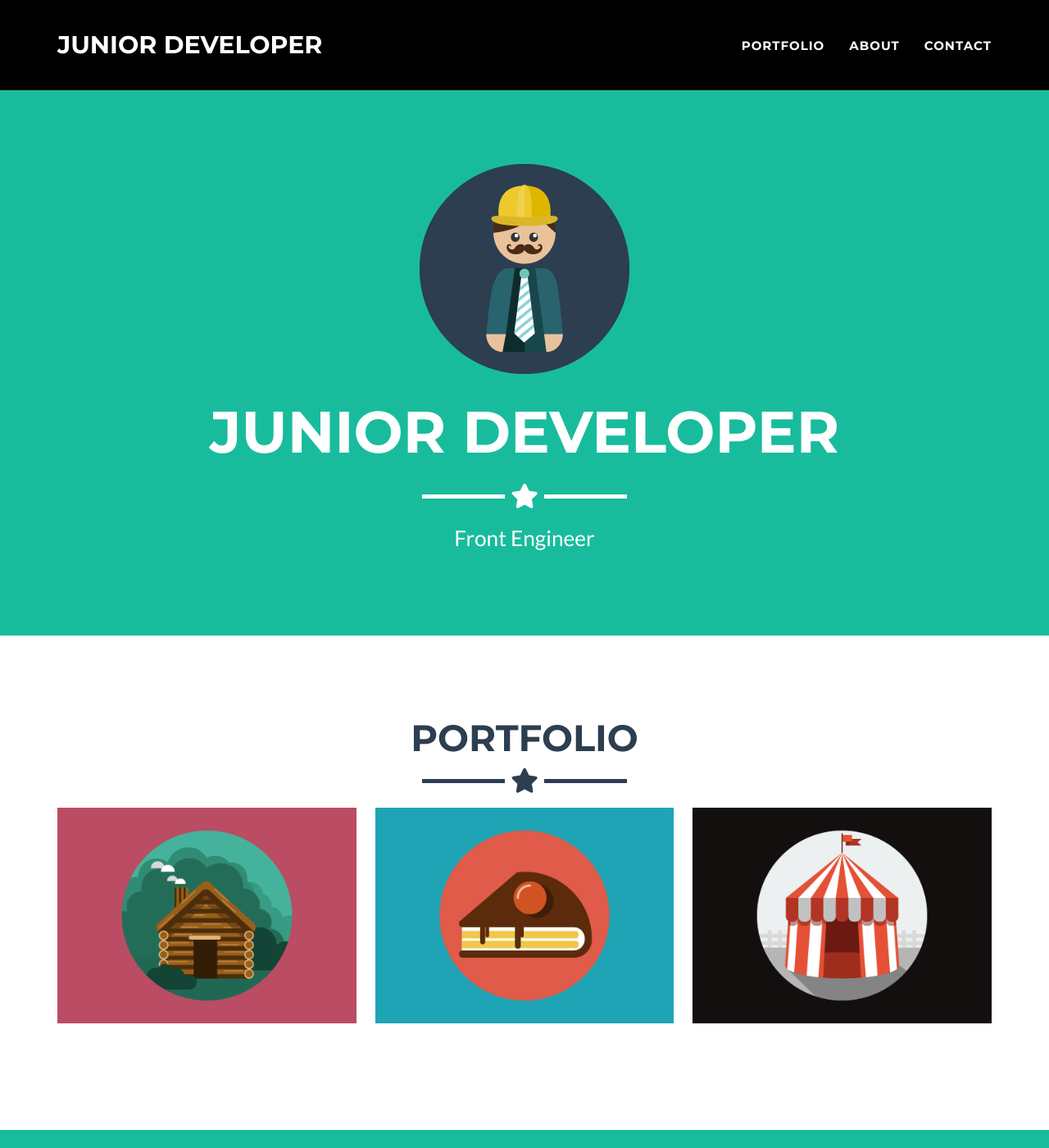
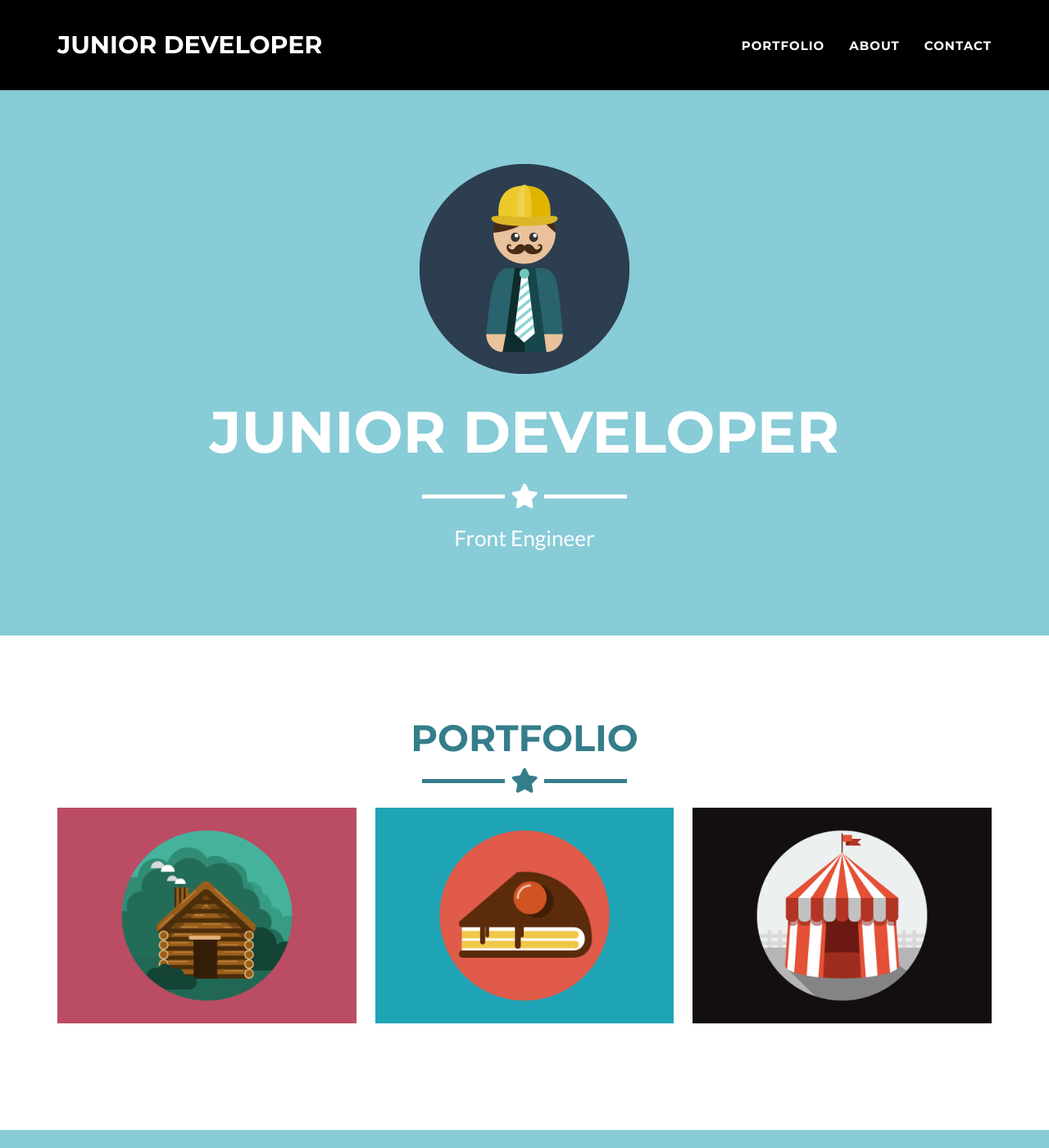
Before and after one commit to Selexted/Selexted.github.io, a Jekyll site: the page built from _posts/2014-07-18-project-1.markdown, in a window 1280 px wide and 1400 px high. Shown: the whole window at 82% size. Built offline with Jekyll 4.4.1, drawn with Linux system fonts in a browser that asks for light colours.

Commit message:
Update _config.yml

```diff
--- a/_config.yml
+++ b/_config.yml
@@ -25,9 +25,9 @@ disqus_shortname: myshortname
 
 # Color settings (hex-codes without the leading hash-tag)
 color:
-  primary: 18bc9c #87ccd7
+  primary: 87ccd7 #80B3FF
   primary-rgb: "24,288,156" #"128,179,255"
-  secondary: 2c3e50 #FD6E8A
+  secondary: 347e8a #FD6E8A
   secondary-dark: 233140 #A2122F
 
 # Footer settings
```
